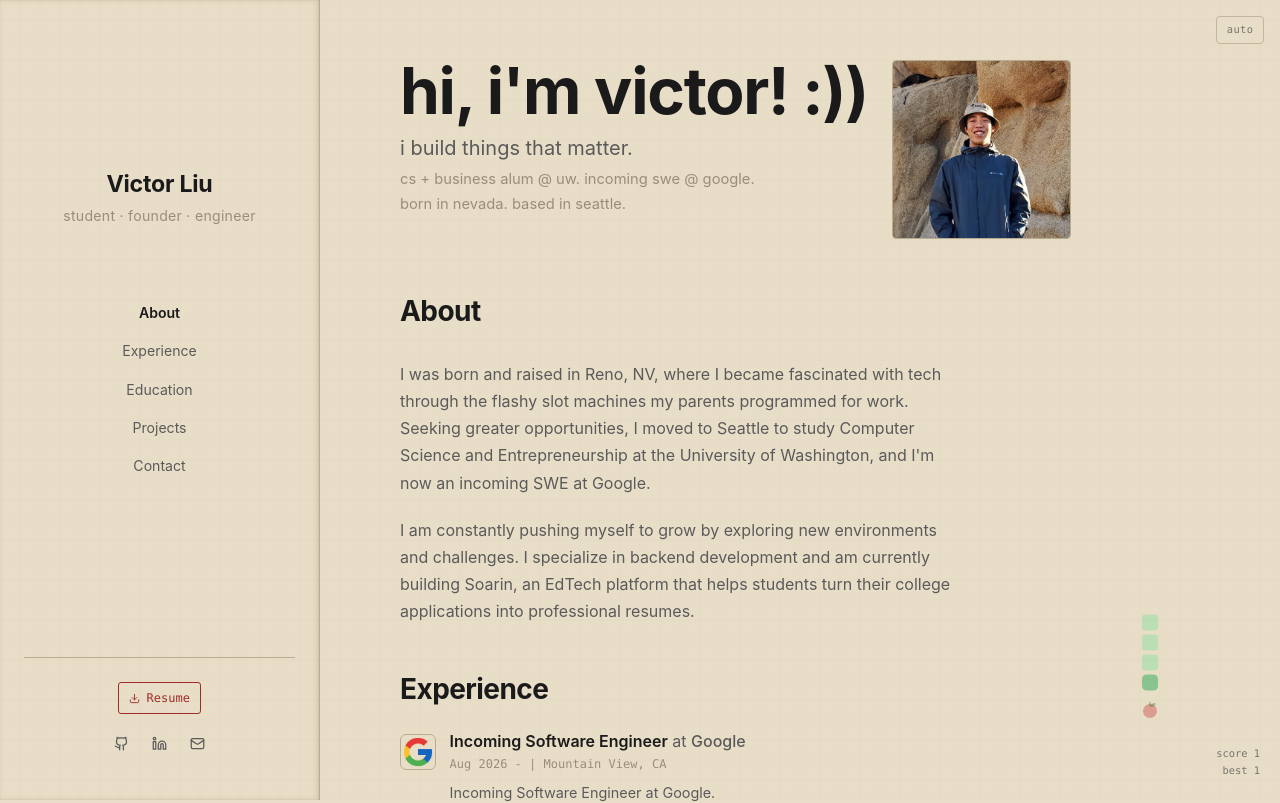
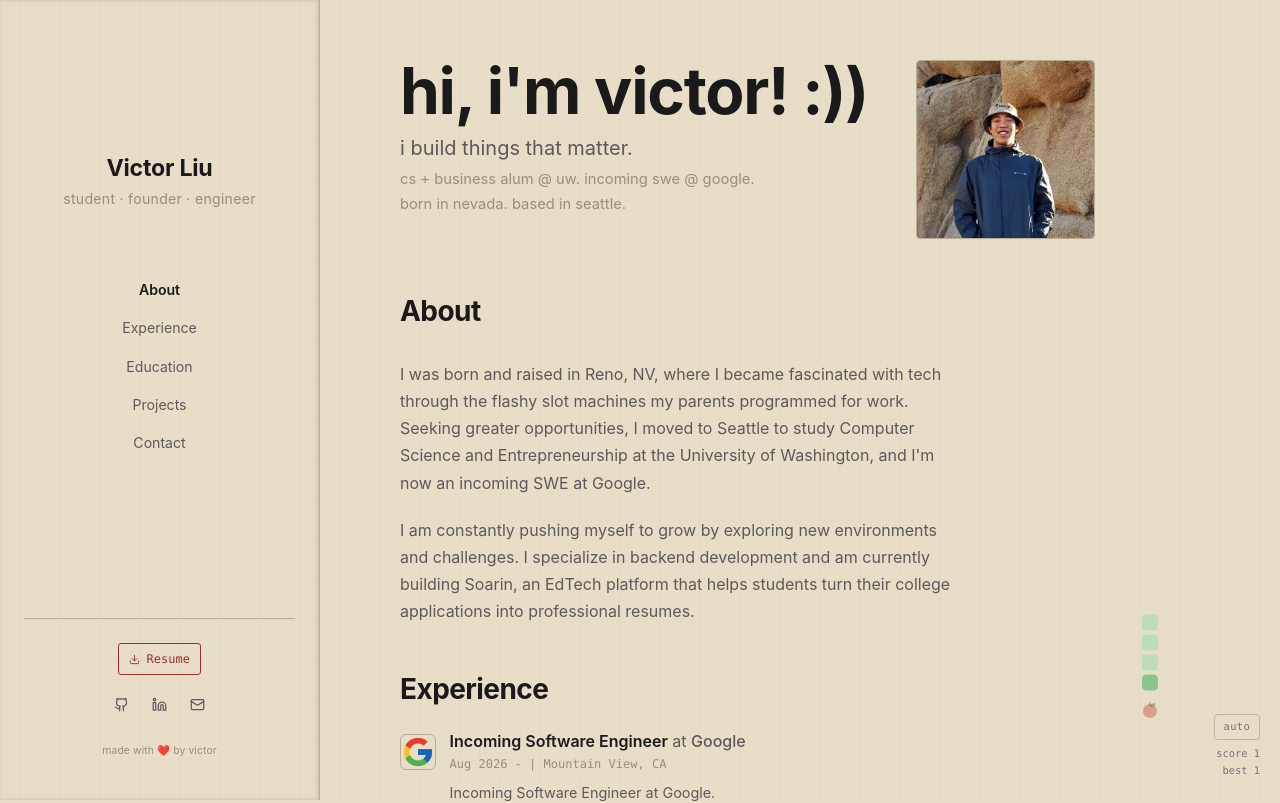
Before and after one commit to v-kliu/v3, a React (Vite) app: page / in a window 1280 px wide. Shown: the top 803 px of the page. Built offline with nearby package versions, Linux system fonts and the light colour scheme; a web font is replaced by a local one.

Commit message:
move snake toggle to bottom right, shift photo right, sidebar footer, remove favicon
- auto/manual button grouped with score/best at bottom right
- profile photo marginleft increased to 3rem
- added made with heart by victor at sidebar bottom
- removed favicon link from index.html

```diff
--- a/index.html
+++ b/index.html
@@ -2,7 +2,6 @@
 <html lang="en">
   <head>
     <meta charset="UTF-8" />
-    <link rel="icon" type="image/svg+xml" href="/favicon.svg" />
     <meta name="viewport" content="width=device-width, initial-scale=1.0" />
     <meta name="description" content="Victor Liu — CS @ University of Washington. Student, founder, and software engineer." />
     <title>Victor Liu</title>
--- a/src/components/Hero.tsx
+++ b/src/components/Hero.tsx
@@ -51,7 +51,7 @@ export default function Hero() {
             borderRadius: '4px',
             border: '1px solid var(--border)',
             marginTop: '4px',
-            marginLeft: '1.5rem',
+            marginLeft: '3rem',
           }}
           onError={(e) => { e.currentTarget.style.display = 'none' }}
         />
--- a/src/components/Sidebar.tsx
+++ b/src/components/Sidebar.tsx
@@ -149,6 +149,15 @@ export default function Sidebar({ activeSection, onNavClick }: SidebarProps) {
             <Mail size={15} />
           </a>
         </div>
+
+        <p style={{
+          fontSize: '0.65rem',
+          color: 'var(--text-faint)',
+          margin: '0.5rem 0 0',
+          letterSpacing: '0.01em',
+        }}>
+          made with ❤️ by victor
+        </p>
       </div>
     </div>
   )
--- a/src/components/SnakeGame.tsx
+++ b/src/components/SnakeGame.tsx
@@ -268,14 +268,21 @@ export default function SnakeGame() {
         style={{ position: 'fixed', inset: 0, zIndex: 0, pointerEvents: 'none' }}
       />
 
-      {/* Auto / Manual toggle */}
+      {/* Bottom-right: toggle + score/best grouped together */}
+      <div style={{
+        position: 'fixed',
+        bottom: '1.25rem',
+        right: '1.25rem',
+        zIndex: 10,
+        display: 'flex',
+        flexDirection: 'column',
+        alignItems: 'flex-end',
+        gap: '0.3rem',
+        userSelect: 'none',
+      }}>
         <button
           onClick={toggleMode}
           style={{
-          position: 'fixed',
-          top: '1rem',
-          right: '1rem',
-          zIndex: 10,
             fontFamily: monoFont,
             fontSize: '0.65rem',
             letterSpacing: '0.04em',
@@ -283,10 +290,9 @@ export default function SnakeGame() {
             background: 'var(--bg)',
             border: '1px solid var(--border)',
             borderRadius: '4px',
-          padding: '0.25rem 0.6rem',
+            padding: '0.2rem 0.55rem',
             cursor: 'pointer',
             opacity: 0.8,
-          userSelect: 'none',
           }}
           onMouseEnter={e => { e.currentTarget.style.opacity = '1' }}
           onMouseLeave={e => { e.currentTarget.style.opacity = '0.8' }}
@@ -294,25 +300,20 @@ export default function SnakeGame() {
           {mode === 'auto' ? 'auto' : 'manual'}
         </button>
 
-      {/* Score */}
         <div style={{
-        position: 'fixed',
-        bottom: '1.25rem',
-        right: '1.25rem',
-        zIndex: 10,
           fontFamily: monoFont,
           fontSize: '0.65rem',
           color: 'var(--text-muted)',
           textAlign: 'right',
           lineHeight: 1.7,
           pointerEvents: 'none',
-        userSelect: 'none',
           opacity: 0.8,
         }}>
           {dead && <div style={{ color: 'var(--accent)', opacity: 0.75, marginBottom: '0.1rem' }}>game over</div>}
           <div>score  {score}</div>
           <div>best   {highScore}</div>
         </div>
+      </div>
     </>
   )
 }
```
Lines whose indentation alone changed are shown as unchanged.
